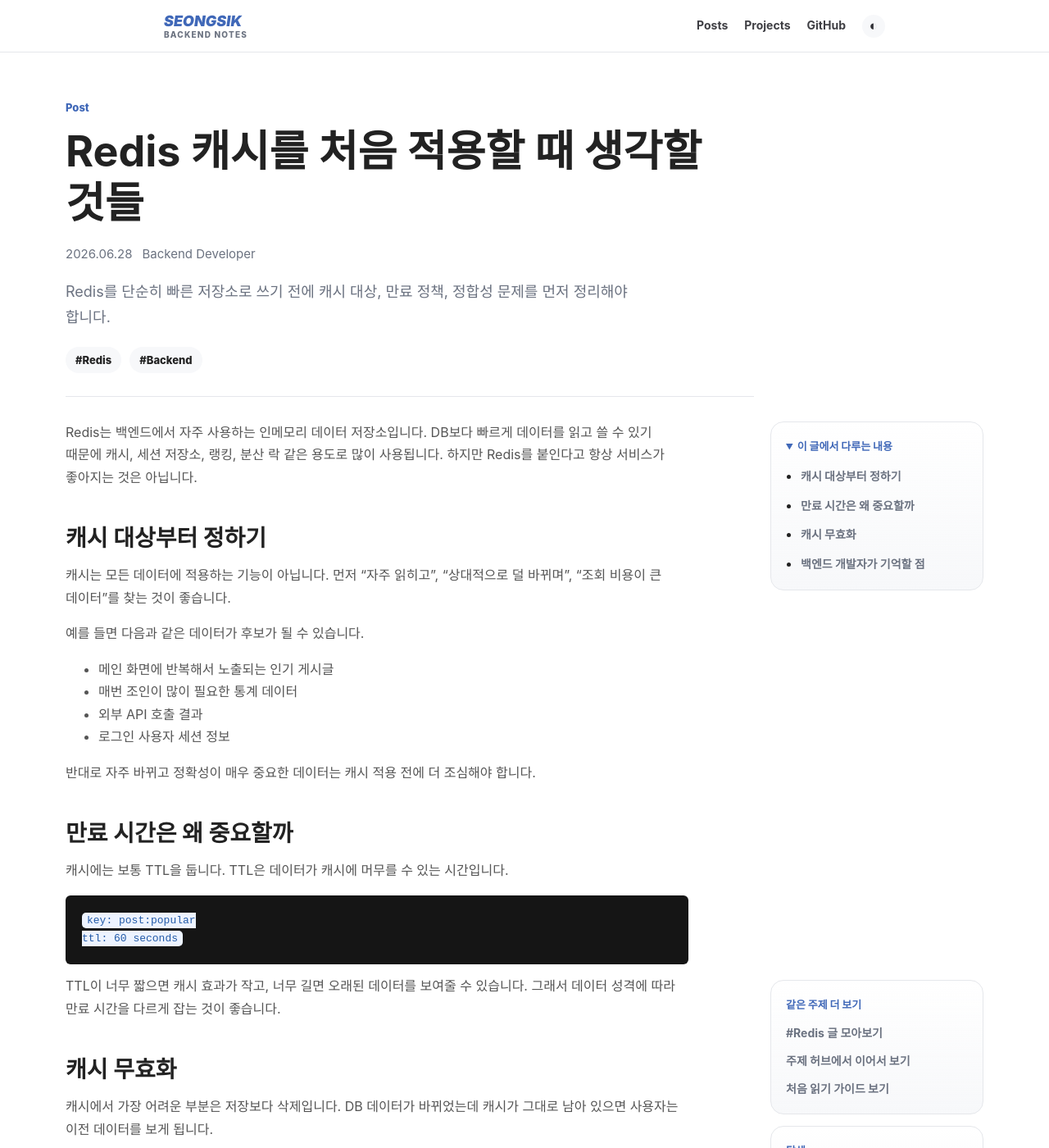
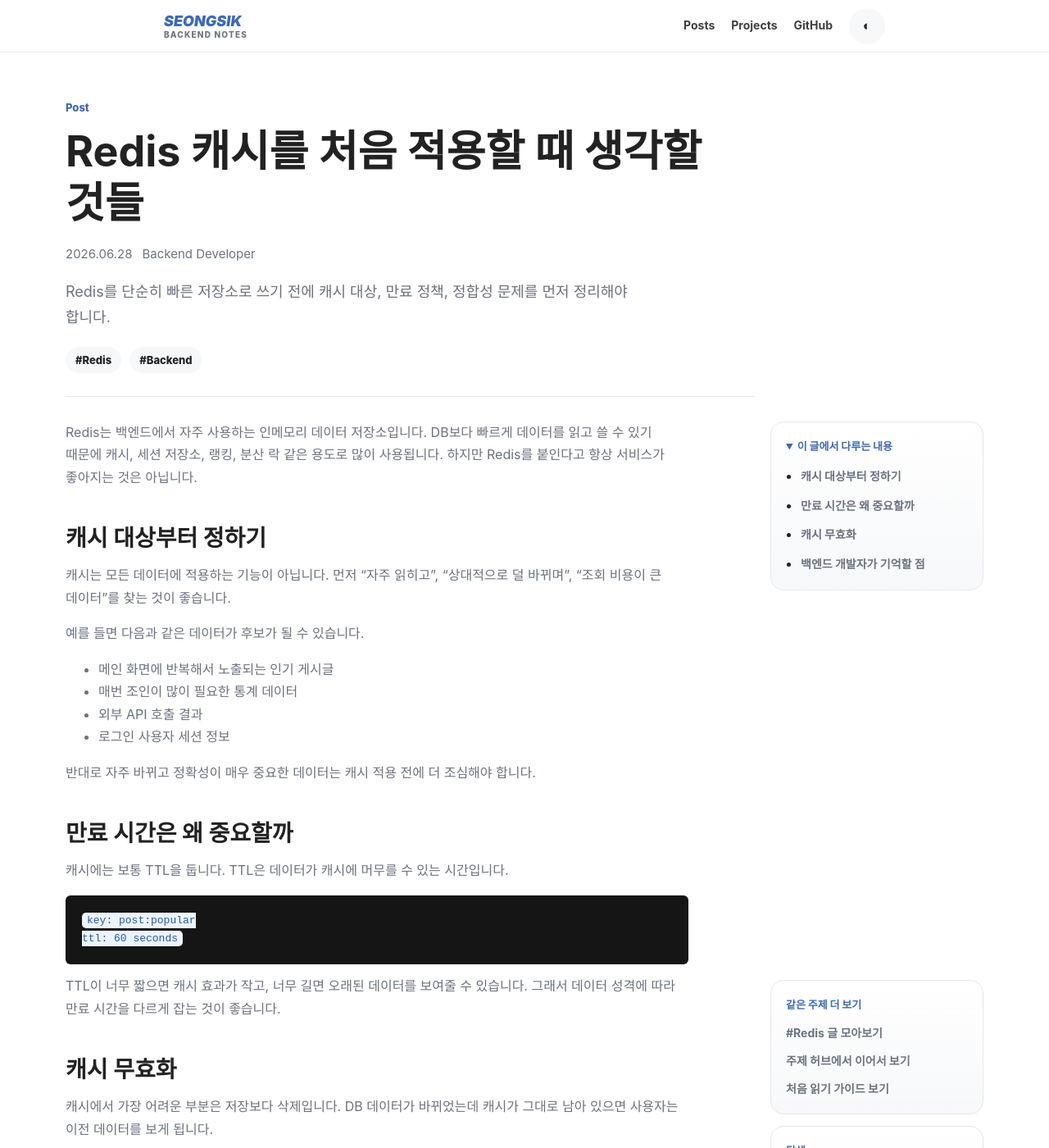
Before and after one commit to seongsik082/seongsik082.github.io, a Jekyll site: the page built from _posts/2026-06-28-redis-cache-basic.md, in a window 1280 px wide and 1400 px high. Shown: the whole window at 82% size. Built offline with Jekyll 4.4.1, drawn with Linux system fonts in a browser that asks for light colours; some web fonts are replaced.

Commit message:
feat: improve mobile post reading experience

```diff
--- a/_includes/header.html
+++ b/_includes/header.html
@@ -6,7 +6,7 @@
   <nav class="site-nav" aria-label="Main navigation">
     <a href="{{ '/posts/' | relative_url }}">Posts</a>
     <a href="{{ '/projects/' | relative_url }}">Projects</a>
-    <a href="https://github.com/{{ site.author.github }}">GitHub</a>
-    <button class="theme-toggle" type="button" aria-label="Toggle dark mode">◐</button>
+    <a class="site-nav-github" href="https://github.com/{{ site.author.github }}">GitHub</a>
+    <button class="theme-toggle" type="button" aria-label="다크 모드 사용" aria-pressed="false">◐</button>
   </nav>
 </header>
--- a/_layouts/default.html
+++ b/_layouts/default.html
@@ -89,12 +89,27 @@
     </main>
     {% include footer.html %}
     <script>
+      const themeToggle = document.querySelector(".theme-toggle");
       const savedTheme = localStorage.getItem("theme");
-      if (savedTheme === "dark") document.documentElement.classList.add("dark");
+      const prefersDark = window.matchMedia("(prefers-color-scheme: dark)").matches;
+      const useDarkTheme = savedTheme ? savedTheme === "dark" : prefersDark;
 
-      document.querySelector(".theme-toggle")?.addEventListener("click", () => {
+      document.documentElement.classList.toggle("dark", useDarkTheme);
+
+      function syncThemeButton() {
+        if (!themeToggle) return;
+        const isDark = document.documentElement.classList.contains("dark");
+        themeToggle.setAttribute("aria-pressed", String(isDark));
+        themeToggle.setAttribute("aria-label", isDark ? "라이트 모드 사용" : "다크 모드 사용");
+      }
+
+      syncThemeButton();
+
+      themeToggle?.addEventListener("click", () => {
         document.documentElement.classList.toggle("dark");
-        localStorage.setItem("theme", document.documentElement.classList.contains("dark") ? "dark" : "light");
+        const isDark = document.documentElement.classList.contains("dark");
+        localStorage.setItem("theme", isDark ? "dark" : "light");
+        syncThemeButton();
       });
 
       const toc = document.querySelector(".post-toc");
--- a/assets/css/style.css
+++ b/assets/css/style.css
@@ -9,6 +9,7 @@
   --accent: #4068b8;
   --accent-soft: #edf3ff;
   --code-bg: #151515;
+  --inline-code-text: #245ba8;
   --header-bg: rgba(255, 255, 255, 0.94);
 }
 
@@ -20,6 +21,7 @@
   --line: #33363d;
   --accent: #9fb7ee;
   --accent-soft: #31436e;
+  --inline-code-text: #dbe7ff;
   --header-bg: rgba(24, 25, 28, 0.94);
 }
 
@@ -46,6 +48,15 @@ a {
 
 a:hover {
   color: var(--accent);
+}
+
+a:focus-visible,
+button:focus-visible,
+select:focus-visible,
+input:focus-visible,
+summary:focus-visible {
+  outline: 3px solid var(--accent);
+  outline-offset: 3px;
 }
 
 .site-footer,
@@ -106,8 +117,11 @@ a:hover {
 }
 
 .theme-toggle {
-  width: 28px;
-  height: 28px;
+  display: inline-flex;
+  min-width: 44px;
+  min-height: 44px;
+  align-items: center;
+  justify-content: center;
   border: 0;
   border-radius: 999px;
   background: var(--soft);
@@ -913,13 +927,13 @@ section + section {
 .content li,
 .project-card p,
 .project-card dd {
-  color: #555555;
+  color: var(--muted);
 }
 
 .content code {
   border-radius: 5px;
   background: var(--accent-soft);
-  color: #245ba8;
+  color: var(--inline-code-text);
   padding: 2px 6px;
 }
 
@@ -929,6 +943,14 @@ section + section {
   background: var(--code-bg);
   color: #f7f7f7;
   padding: 20px;
+}
+
+.post-content,
+.post-content p,
+.post-content li,
+.post-content a,
+.post-content code {
+  overflow-wrap: anywhere;
 }
 
 .project-card {
@@ -1103,10 +1125,32 @@ section + section {
 
 @media (max-width: 720px) {
   .site-header {
-    gap: 16px;
-    min-height: auto;
-    padding: 18px 20px;
-    flex-direction: column;
+    gap: 12px;
+    min-height: 56px;
+    padding: 6px 20px;
+    flex-direction: row;
+  }
+
+  .site-logo small {
+    display: none;
+  }
+
+  .site-nav-github {
+    display: none;
+  }
+
+  .site-nav {
+    margin-left: auto;
+    flex-wrap: nowrap;
+    gap: 8px;
+  }
+
+  .site-nav a,
+  .theme-toggle {
+    display: inline-flex;
+    min-height: 44px;
+    align-items: center;
+    justify-content: center;
   }
 
   .site-main {
@@ -1167,11 +1211,40 @@ section + section {
   .post-content {
     grid-column: auto;
     grid-row: auto;
+    font-size: 16px;
+    line-height: 1.75;
   }
 
   .post-sidebar {
     grid-column: auto;
     grid-row: auto;
+  }
+
+  .post-header h1 {
+    font-size: 30px;
+  }
+
+  .post-content h2 {
+    margin-top: 36px;
+    font-size: 24px;
+  }
+
+  .post-content h3 {
+    margin-top: 28px;
+    font-size: 20px;
+  }
+
+  .content pre {
+    max-width: 100%;
+    overflow-x: auto;
+    padding: 16px;
+    font-size: 14px;
+  }
+
+  .post-tag-list a,
+  .post-nav-card,
+  .related-post-card {
+    min-height: 44px;
   }
 
   .project-card dl,
```
Also changed, not shown: 1 other file.
